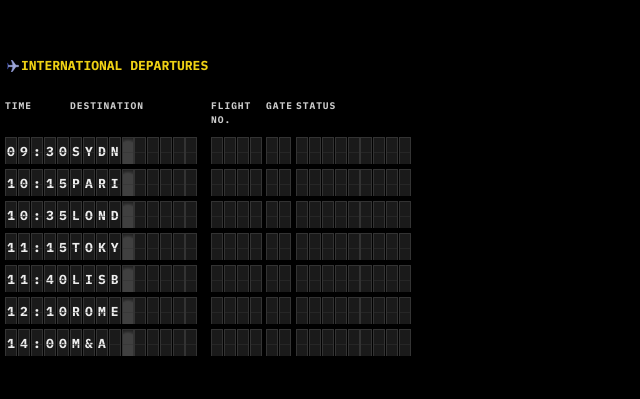
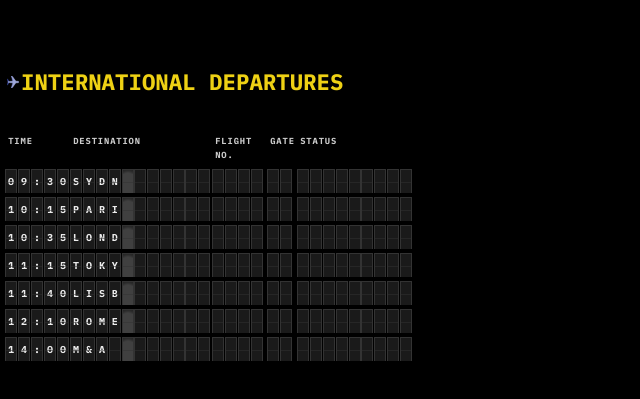
Before and after one commit to mazhang101/mazwedding, a React (Vite) app: page / in a window 1280 px wide. Shown: the part 203-602 px from the top of the page, without its empty margins (0-640 px from the left). Built offline with nearby package versions, Linux system fonts and the light colour scheme.

Commit message:
26/11: test viewports

```diff
--- a/src/FlapDisplay.css
+++ b/src/FlapDisplay.css
@@ -30,7 +30,7 @@ body {
     }
 
     .header-row, .flight-row-grid {
-        grid-template-columns: 64px 140px 54px 29px 150px;
+        grid-template-columns: 64px 160px 54px 29px 150px;
         display: grid;
         column-gap: 1px;
         justify-items: start;
@@ -170,10 +170,12 @@ h1 {
     justify-content: center;
 }
 
-/* Mobile adjustments for base standard phones (360px-393px) */
-@media (max-width: 393px) {
+/* 1. Small to Standard Phones (Covers devices up to 413px wide) */
+@media (max-width: 413px) {
     :root {
         --flap-height: 20px;
+        /* REDUCED CHAR WIDTH for overall fit on smaller screens */
+        --char-width: 9px;
     }
 
     .board {
@@ -199,19 +201,21 @@ h1 {
         height: var(--flap-height);
         line-height: var(--flap-height);
         font-size: 10px;
-        width: 10px;
+        width: var(--char-width); /* Use the 9px variable */
     }
 
     .header-row, .flight-row-grid {
-        grid-template-columns: 48px 105px 40px 22px 113px;
         column-gap: 1px;
+        /* DESTINATION COLUMN INCREASED: 130px fits 11 characters * 11.8px total width */
+        grid-template-columns: 48px 130px 40px 22px 113px;
     }
 }
 
-/* Mobile adjustments for large phones (414px-430px) */
-@media (min-width: 414px) and (max-width: 430px) {
+/* 2. Large Phones (Covers devices 414px and wider, including Pro Max/Ultra) */
+@media (min-width: 414px) {
     :root {
         --flap-height: 24px;
+        --char-width: 10px; /* Maintained 10px width */
     }
 
     .board {
@@ -232,19 +236,17 @@ h1 {
         height: var(--flap-height);
         line-height: var(--flap-height);
     }
+
     .char-cell {
         height: var(--flap-height);
         line-height: var(--flap-height);
-    }
-
-    .char-cell {
         font-size: 10px;
-        width: 10px;
+        width: var(--char-width); /* Use the 10px variable */
     }
 
     .header-row, .flight-row-grid {
         column-gap: 1px;
-        grid-template-columns: 64px 140px 54px 29px 150px;
-
+        /* DESTINATION COLUMN INCREASED: 141px fits 11 characters * 12.8px total width */
+        grid-template-columns: 64px 141px 54px 29px 150px;
     }
 }
```
